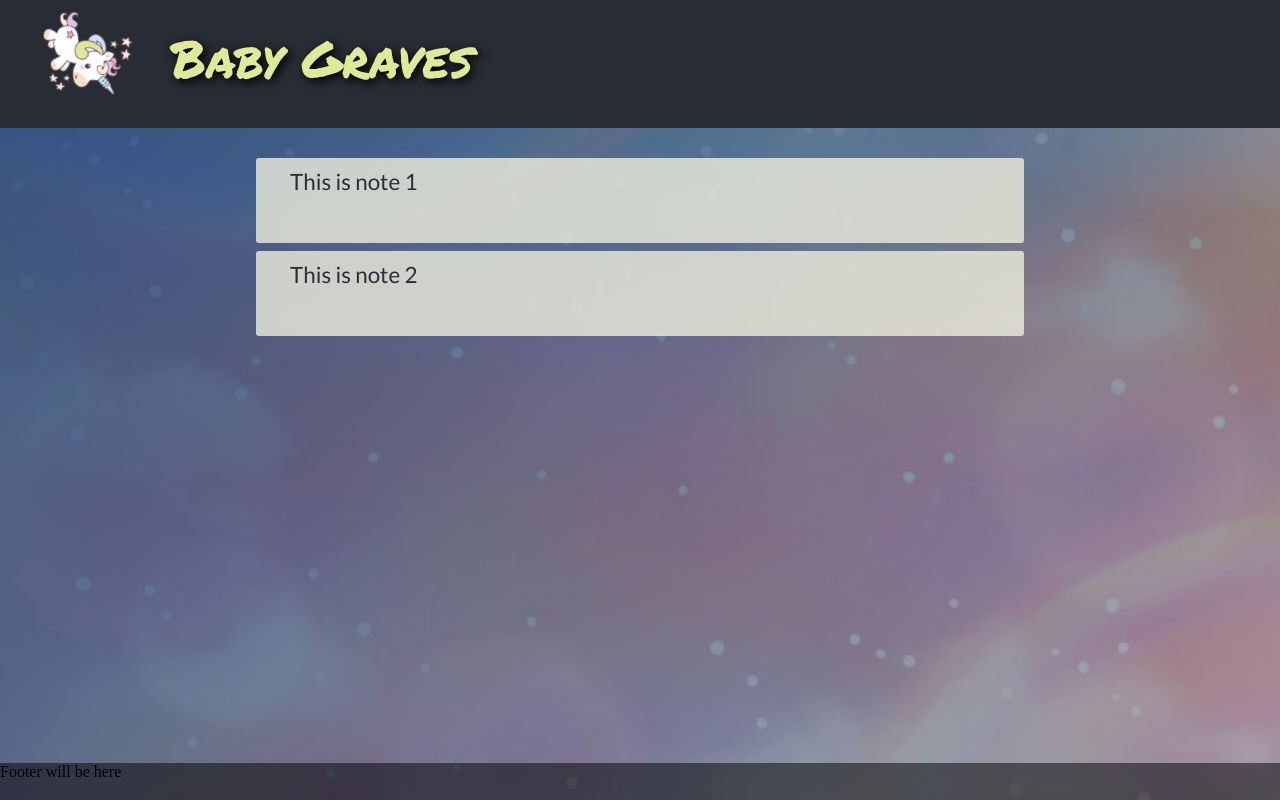
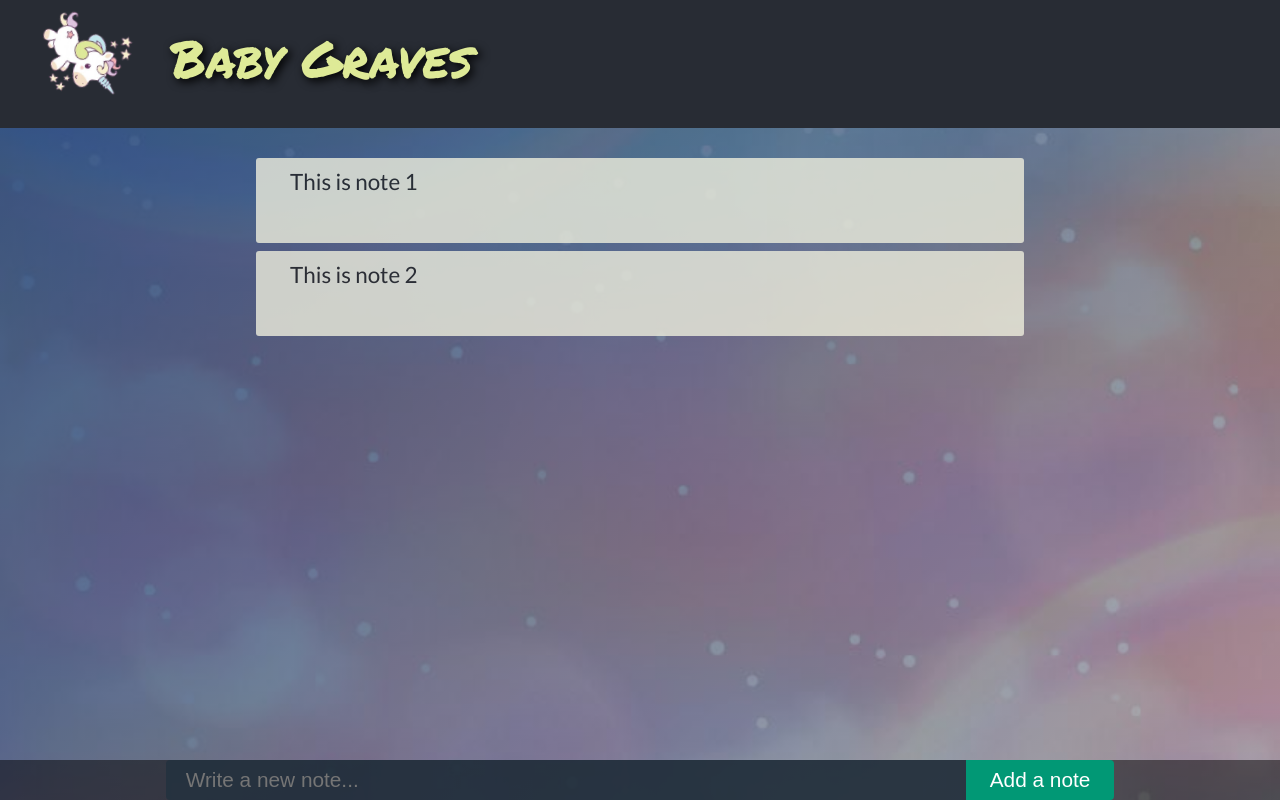
Before and after one commit to zarela/react-firebase-rsvp, a React (Create React App) app: page / in a window 1280 px wide. Built offline with nearby package versions, Linux system fonts and the light colour scheme.

Commit message:
Wires pushing new notes to the dom

```diff
--- a/src/App.js
+++ b/src/App.js
@@ -1,16 +1,30 @@
 import React, { Component } from 'react'
 import logo from './mini-unicorn.svg'
 import Note from './Note/Note'
+import NoteForm from './NoteForm/NoteForm'
 import './App.css'
 class App extends Component {
   constructor(props){
     super(props)
+    this.addNote = this.addNote.bind(this)
+
     this.state = {
       notes: [
         {id: 1, noteContent: 'This is note 1'},
         {id: 2, noteContent: 'This is note 2'},
       ]
     }
+  }
+
+  addNote(note){
+    const previousNotes = this.state.notes;
+    previousNotes.push(
+      { id: previousNotes.length + 1, noteContent: note}
+    )
+
+    this.setState({
+      notes: previousNotes
+    })
   }
 
   render() {
@@ -33,13 +47,12 @@ class App extends Component {
               )}
             </div>
             <div className="notesFooter">
-              Footer will be here
+              <NoteForm addNote={this.addNote}/>
             </div>
           </div>
       </div>
     )
   }
-
 }
 
 export default App
--- a/src/NoteForm/NoteForm.jsx
+++ b/src/NoteForm/NoteForm.jsx
@@ -0,0 +1,48 @@
+import React, { Component } from 'react'
+import './NoteForm.css'
+
+class NoteForm extends Component {
+
+  constructor(props) {
+    super(props)
+    this.state = {
+      newNoteContent: '',
+    }
+    this.handleUserInput = this.handleUserInput.bind(this)
+    this.writeNote = this.writeNote.bind(this)
+  }
+
+  handleUserInput(e){
+    this.setState({
+      newNoteContent: e.target.value
+    })
+  }
+
+  writeNote(){
+    this.props.addNote(this.state.newNoteContent)
+    this.setState({
+      newNoteContent: ''
+    })
+  }
+
+  render(){
+    return(
+      <div className="formWrapper">
+        <input
+          className="noteInput"
+          placeholder="Write a new note..."
+          value={this.state.newNoteContent}
+          onChange={this.handleUserInput}
+        />
+        <button
+          className="noteButton"
+          onClick={this.writeNote}
+        >
+          Add a note
+        </button>
+      </div>
+    )
+  }
+}
+
+export default NoteForm
```
